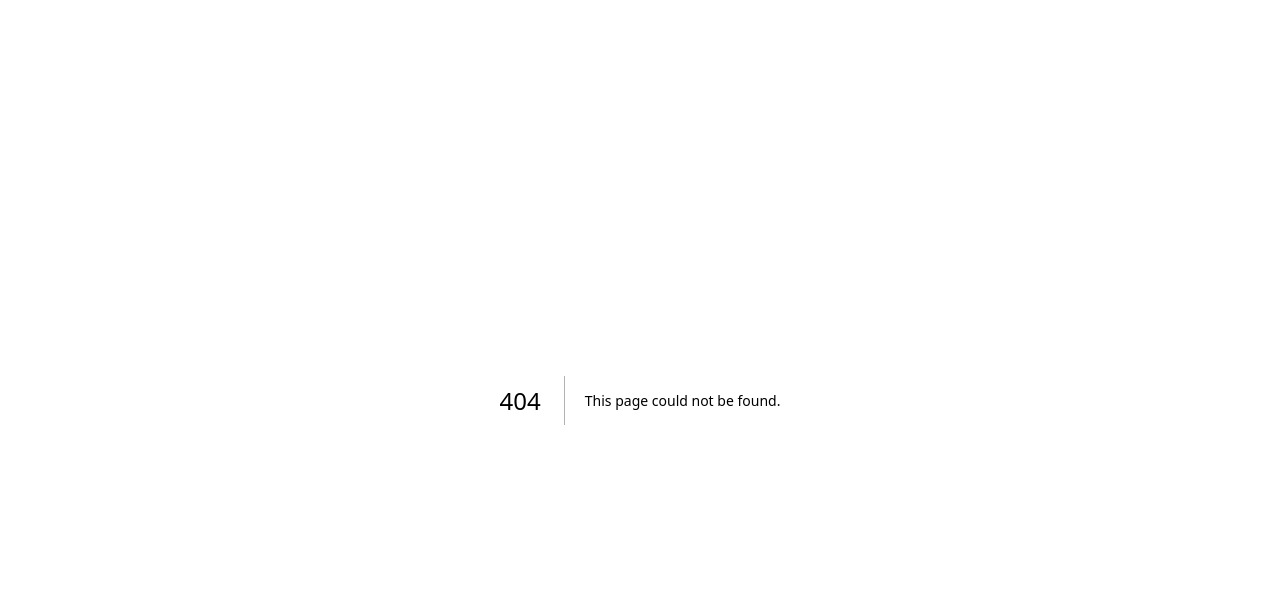
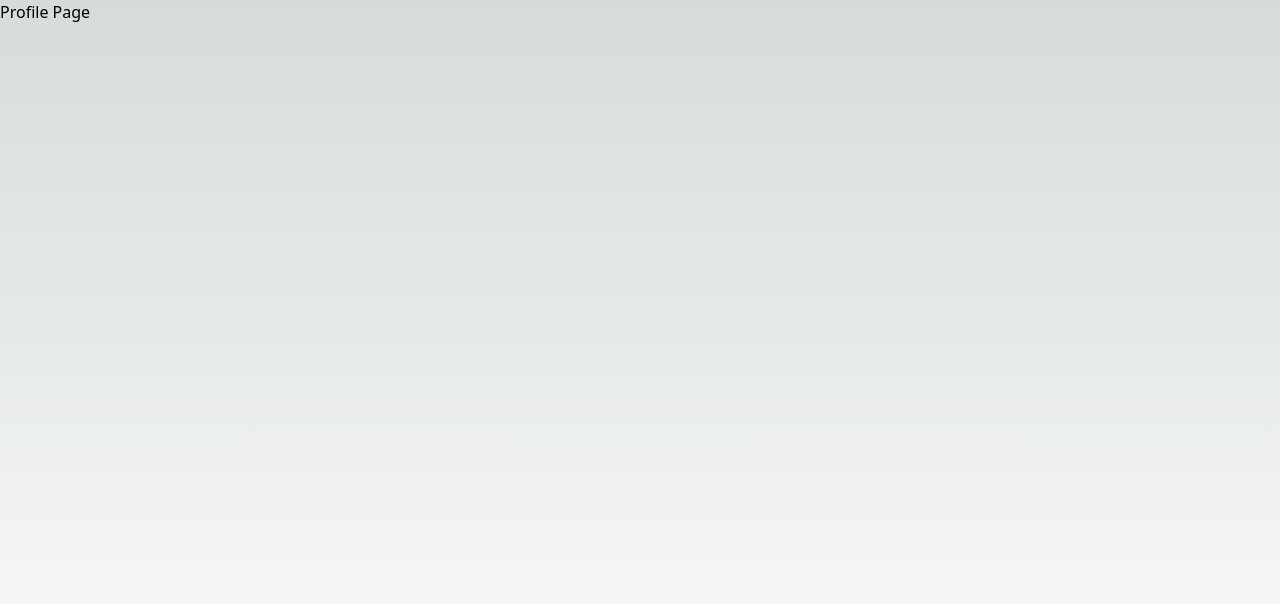
Before and after one commit to ValeHenriquez/movies-front, a Next.js app: page /auth/profile in a window 1280 px wide. Before the commit this address had no page. Shown: the top 604 px of the page. Built offline with nearby package versions, Linux system fonts and the light colour scheme.

Commit message:
feat: add profile page

```diff
--- /dev/null
+++ b/app/auth/profile/page.tsx
@@ -0,0 +1,9 @@
+const ProfilePage = () => {
+    return (
+        <div>
+            <h1>Profile Page</h1>
+        </div>
+    );
+};
+
+export default ProfilePage;
```
